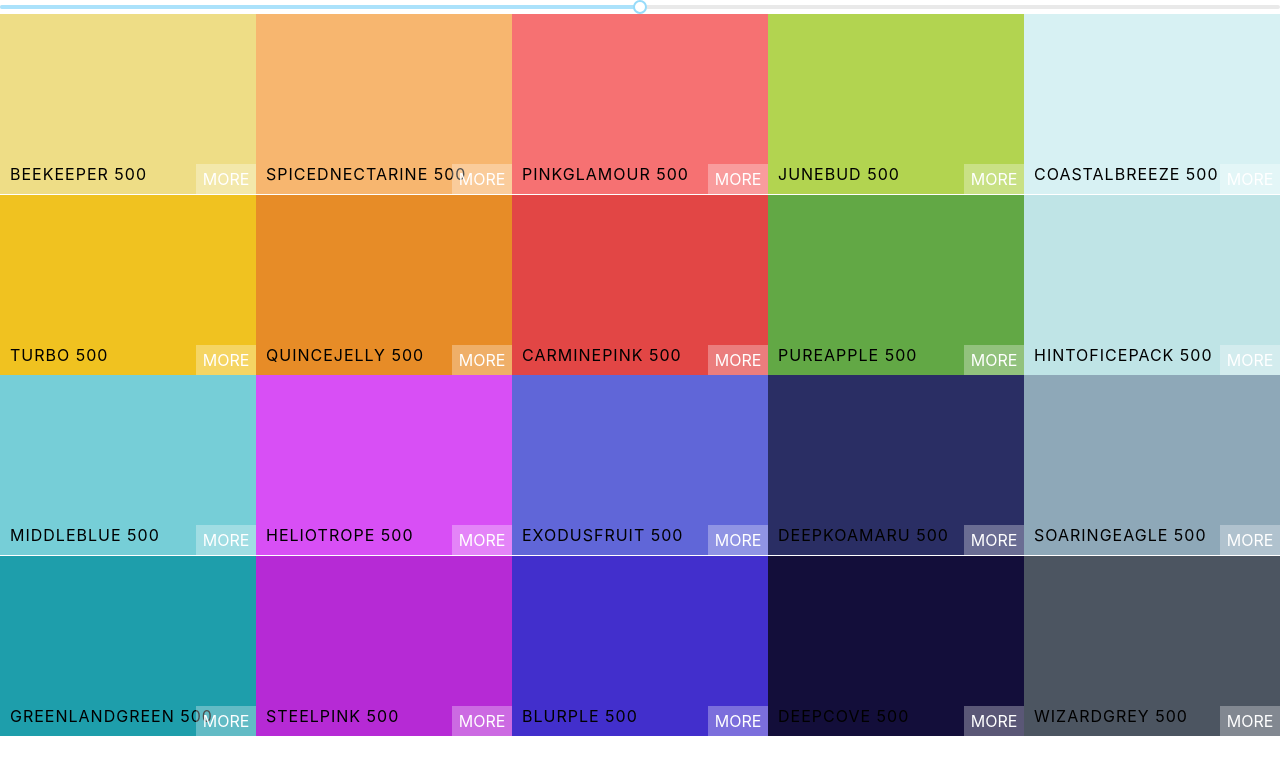
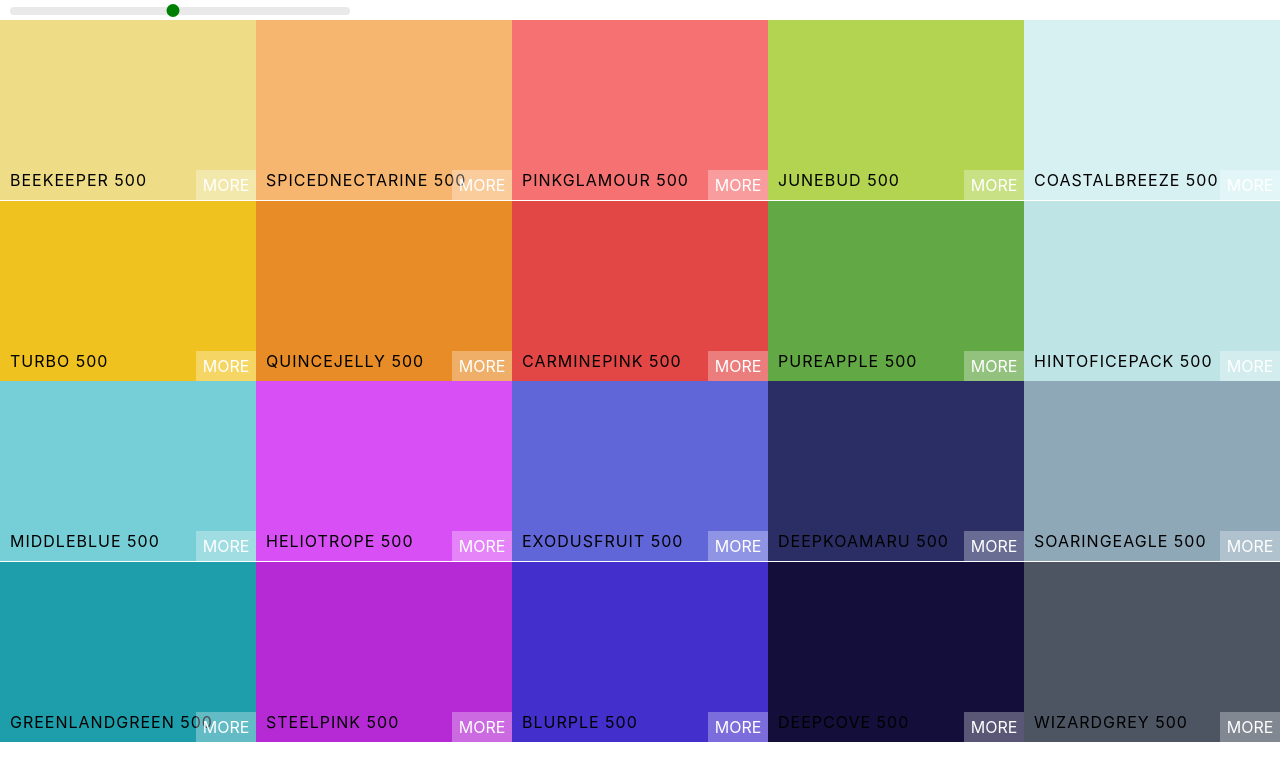
Before and after one commit to Dseals82/color-scheme-app, a React (Create React App) app: page / in a window 1280 px wide. Shown: the top 780 px of the page. Built offline with nearby package versions, Linux system fonts and the light colour scheme.

Commit message:
styled color slider

```diff
--- a/src/Palette.css
+++ b/src/Palette.css
@@ -5,3 +5,31 @@
 .Palette-colors {
   height: 90%;
 }
+
+.slider {
+  width: 340px;
+  margin: 0 10px;
+  display: inline-block;
+}
+
+.rc-slider-track {
+  background-color: transparent;
+}
+
+.rc-slider-handle,
+.rc-slider-handle:active,
+.rc-slider-handle:hover,
+.rc-slider-handle:focus {
+  background-color: green;
+  outline: none;
+  border: 2px solid green;
+  box-shadow: none;
+  width: 13px;
+  height: 13px;
+  margin-left: -7px;
+  margin-top: -3px;
+}
+
+.rc-slider-rail{
+height: 8px;
+}
--- a/src/Palette.js
+++ b/src/Palette.js
@@ -1,8 +1,9 @@
 import React, { Component } from 'react';
+import 'rc-slider/assets/index.css';
 import './Palette.css';
 import ColorBox from './ColorBox';
 import Slider from 'rc-slider';
-import 'rc-slider/assets/index.css';
+
 
 class Palette extends Component {
   constructor(props){
@@ -22,12 +23,15 @@
     ));
     return (
       <div className="Palette">
+      <div className="slider">
       <Slider
         defaultValue={level}
         min={100}
         max={900}
         step={100}
-        onAfterChange={this.changeLevel}/>
+        onAfterChange={this.changeLevel}
+      />
+      </div>
         {/* Navbar goes here */}
         <div className="Palette-colors">{colorBoxes}</div>
         {/* footer eventually */}
```
